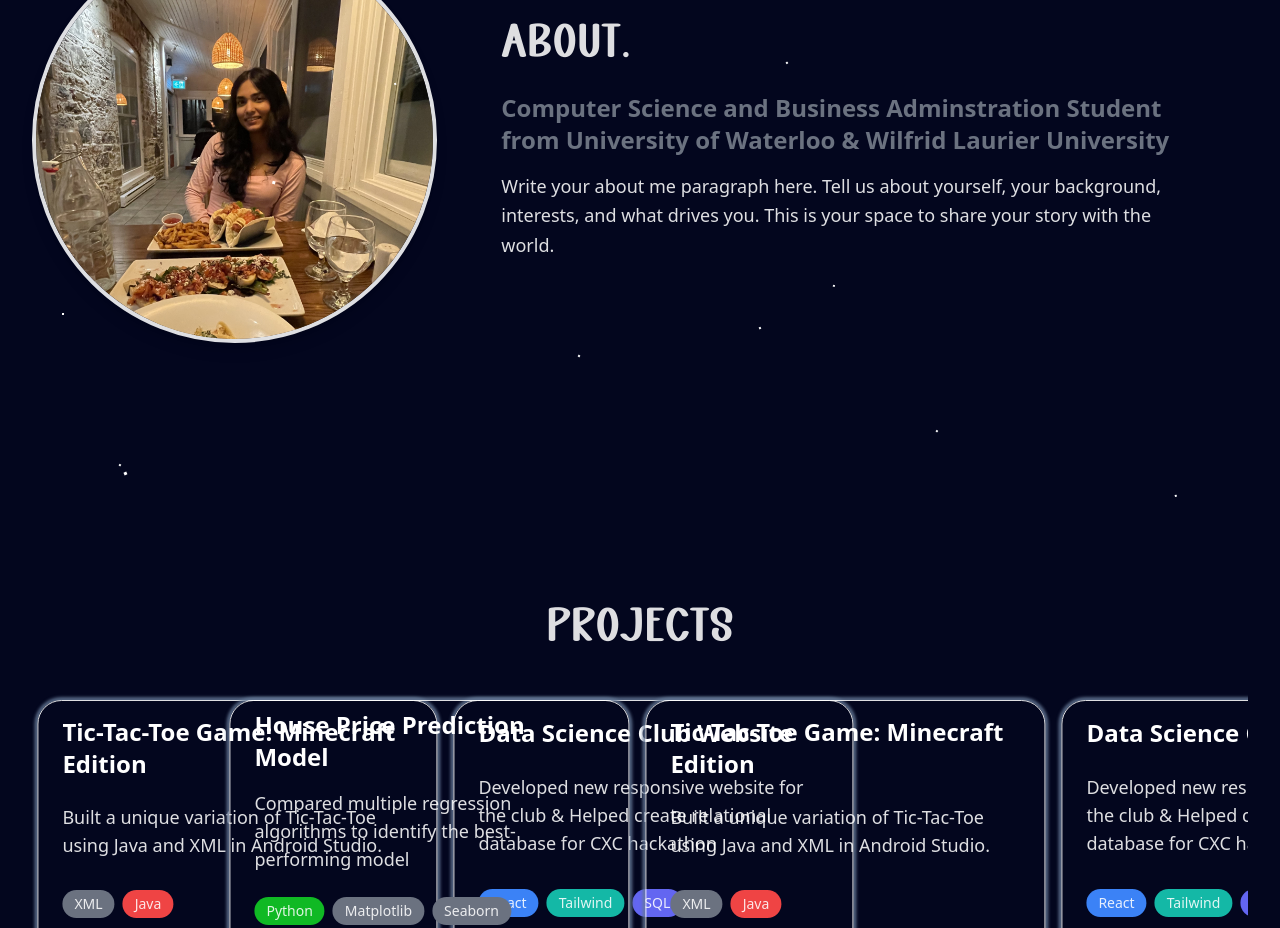
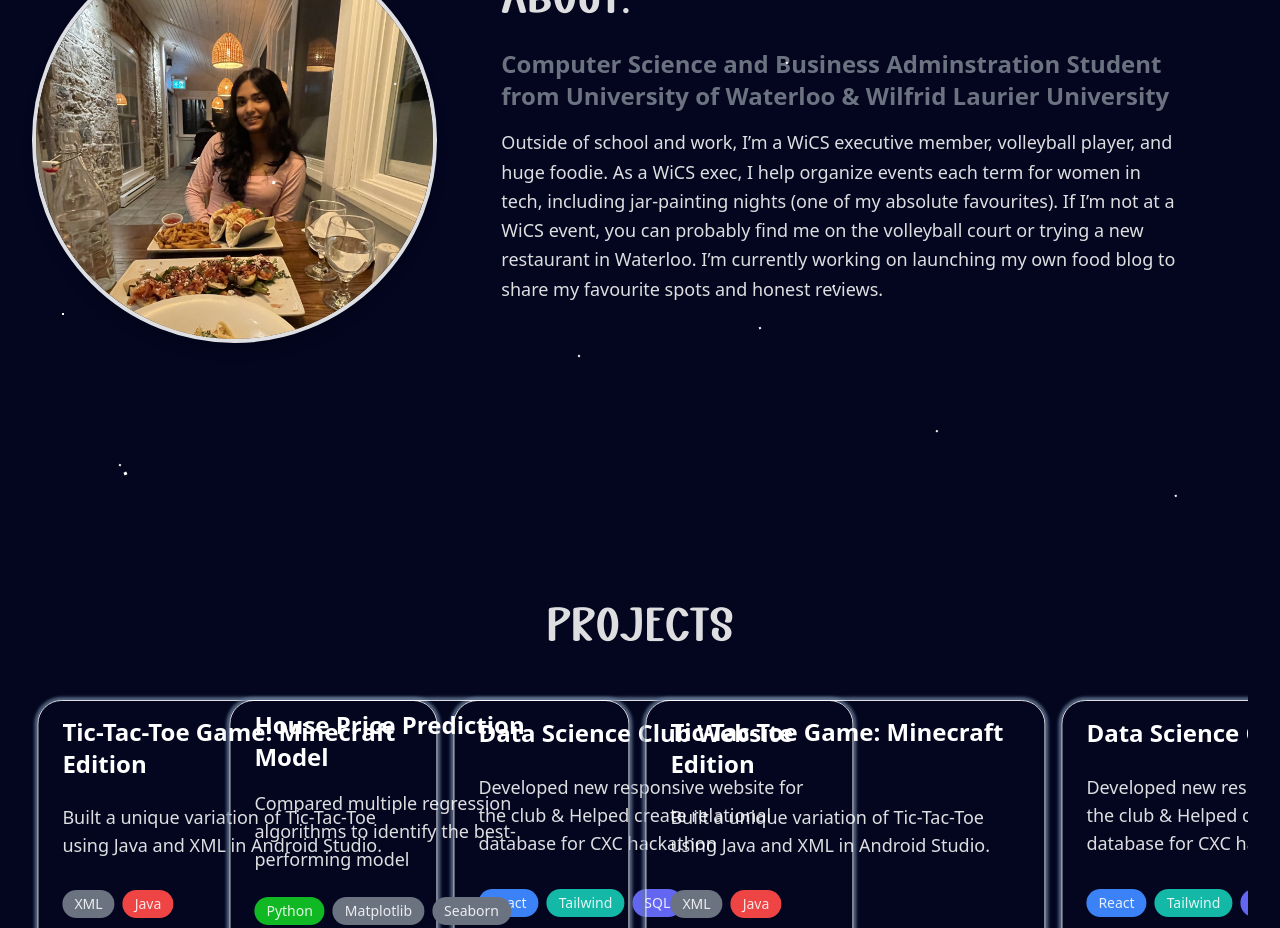
Before and after one commit to ShreeyaSantha/Personal, a React (Vite) app in the folder personal-site/: page / in a window 1280 px wide. Shown: the part 1060-1988 px from the top of the page. Built offline with nearby package versions, Linux system fonts and the light colour scheme.

Commit message:
Updated paragrph about youself in AboutMe.tsx

```diff
--- a/personal-site/src/components/AboutMe.tsx
+++ b/personal-site/src/components/AboutMe.tsx
@@ -18,9 +18,11 @@ export default function AboutMe() {
             <h1 className=" font-boldbloom text-4xl md:text-5xl font-bold mb-6">ABOUT.</h1>
             <h2 className="text-xl md:text-2xl font-semibold text-gray mb-4">Computer Science and Business Adminstration Student from University of Waterloo & Wilfrid Laurier University </h2>
             <p className="text-lg text-gray-700 leading-relaxed">
-              Write your about me paragraph here. Tell us about yourself, your
-              background, interests, and what drives you. This is your space to
-              share your story with the world.
+              Outside of school and work, I’m a WiCS executive member, volleyball player, and huge foodie.
+              As a WiCS exec, I help organize events each term for women in tech, including jar-painting nights (one of my absolute favourites).
+              If I’m not at a WiCS event, you can probably find me on the volleyball court or trying a new restaurant in Waterloo.
+              I’m currently working on launching my own food blog to share my favourite spots and honest reviews.
+
             </p>
         </div>
 
```
